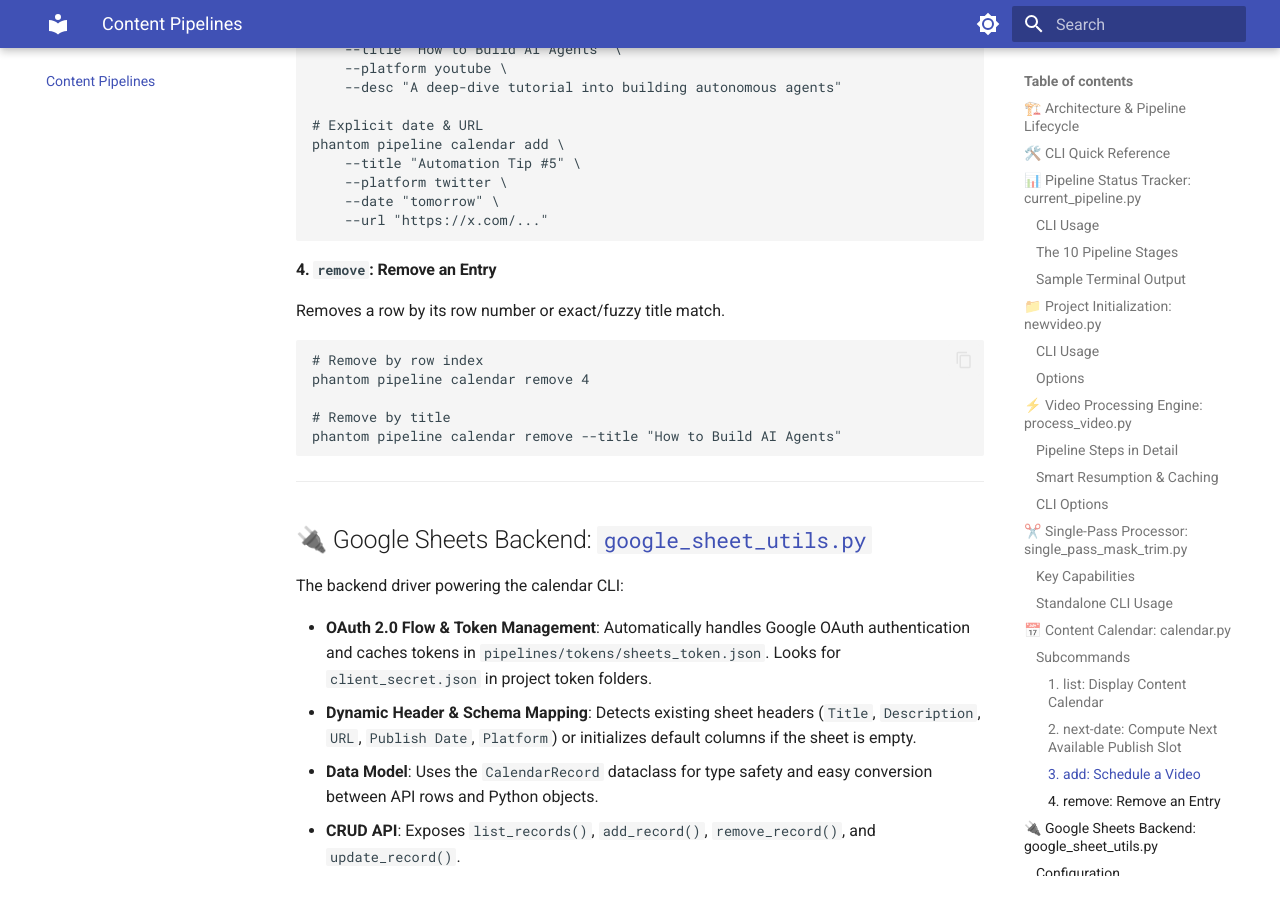
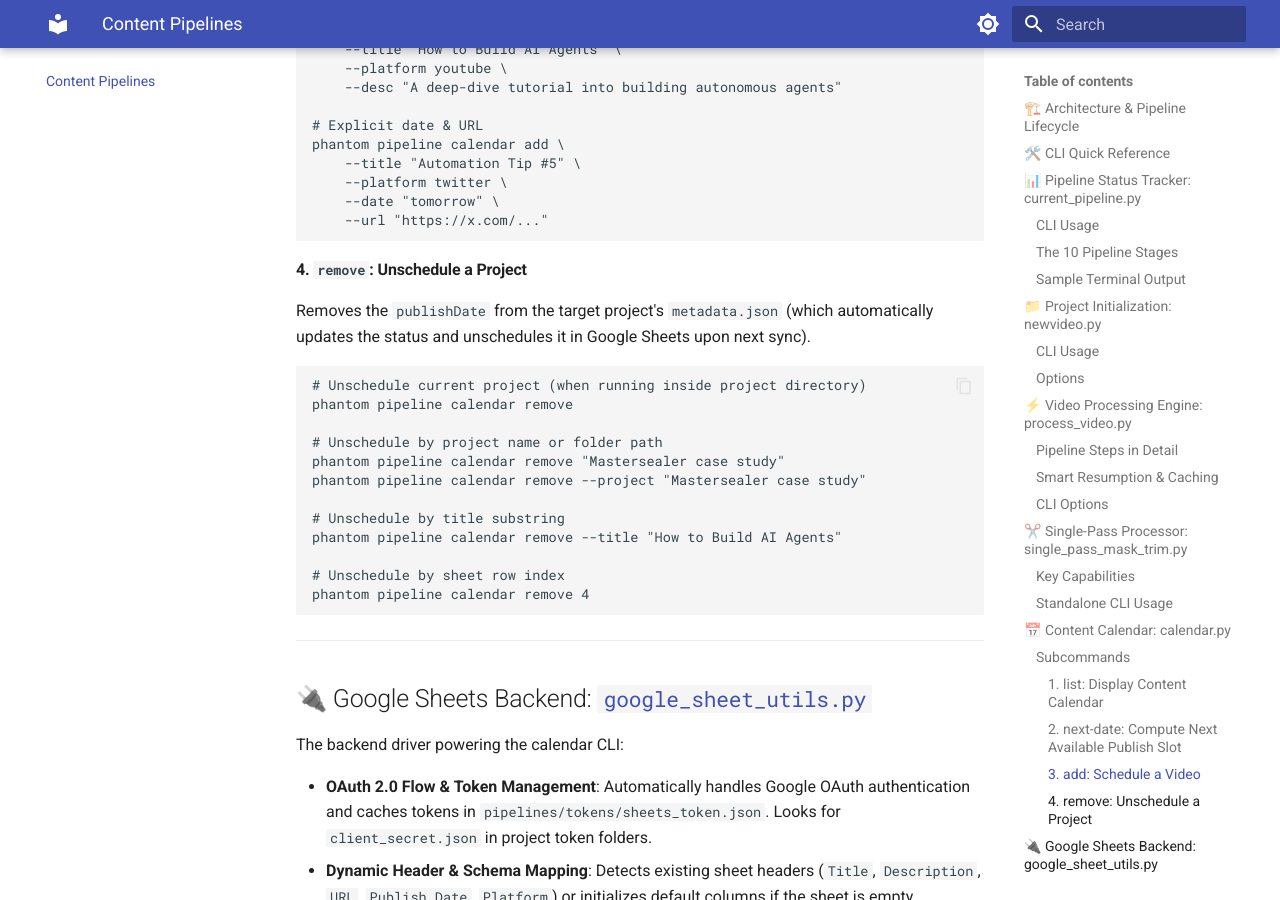
Before and after one commit to hassanaziz0012/phantom-editor, an MkDocs documentation site: the page built from docs/pipelines.md, in a window 1280 px wide and 900 px high, scrolled down 7195 px. Built offline with MkDocs 1.6.1 and Material for MkDocs 9.7.7, drawn with Linux system fonts in a browser that asks for light colours.

Commit message:
Update CLI help and docs for calendar add and remove commands

````diff
--- a/docs/pipelines.md
+++ b/docs/pipelines.md
@@ -263,16 +263,23 @@ phantom pipeline calendar add \
     --url "https://x.com/..."
 ```
 
-#### 4. `remove`: Remove an Entry
+#### 4. `remove`: Unschedule a Project
 
-Removes a row by its row number or exact/fuzzy title match.
+Removes the `publishDate` from the target project's `metadata.json` (which automatically updates the status and unschedules it in Google Sheets upon next sync).
 
 ```bash
-# Remove by row index
+# Unschedule current project (when running inside project directory)
+phantom pipeline calendar remove
+
+# Unschedule by project name or folder path
+phantom pipeline calendar remove "Mastersealer case study"
+phantom pipeline calendar remove --project "Mastersealer case study"
+
+# Unschedule by title substring
+phantom pipeline calendar remove --title "How to Build AI Agents"
+
+# Unschedule by sheet row index
 phantom pipeline calendar remove 4
-
-# Remove by title
-phantom pipeline calendar remove --title "How to Build AI Agents"
 ```
 
 ---
````
Also changed, not shown: 1 other file.
